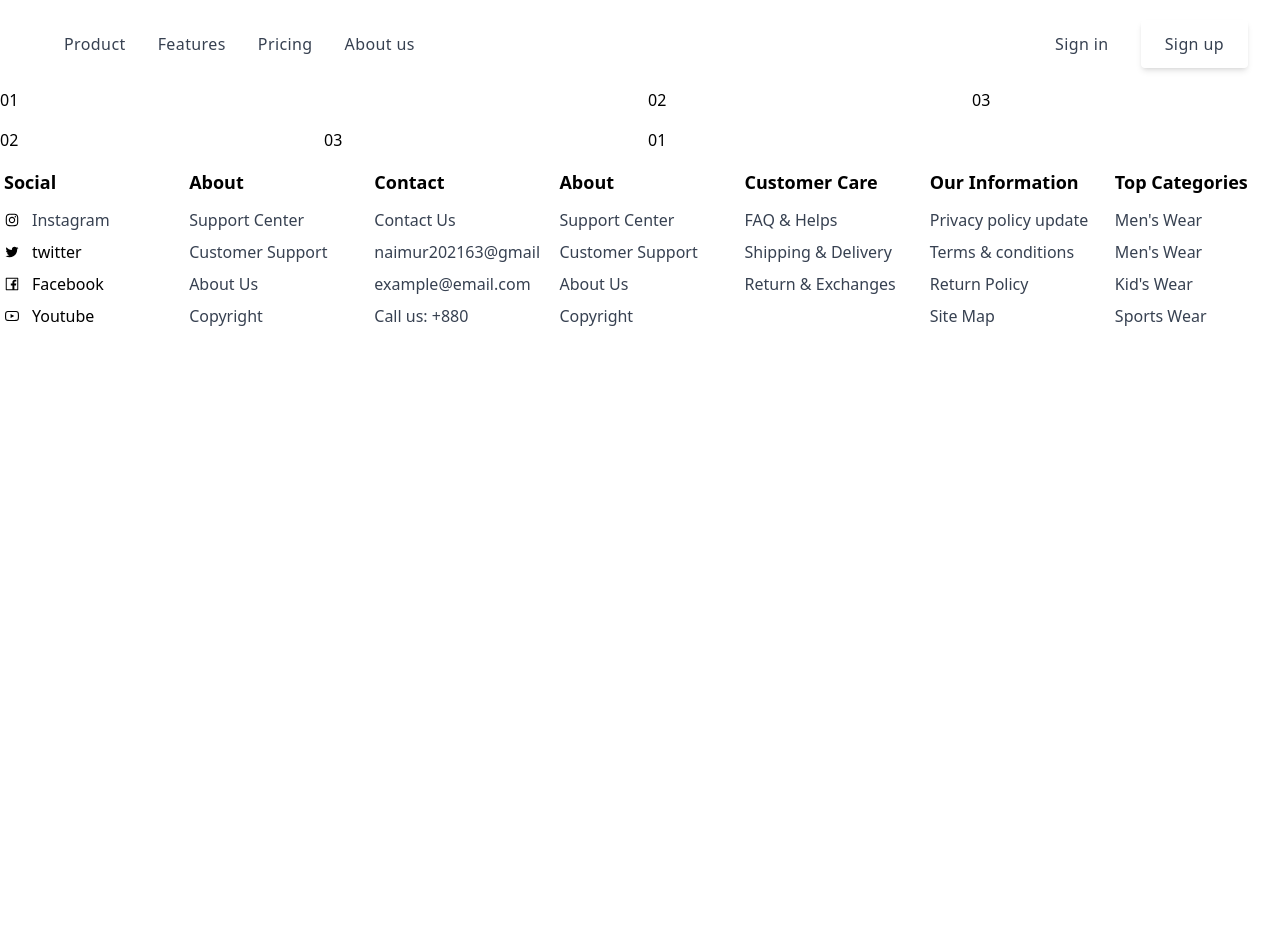
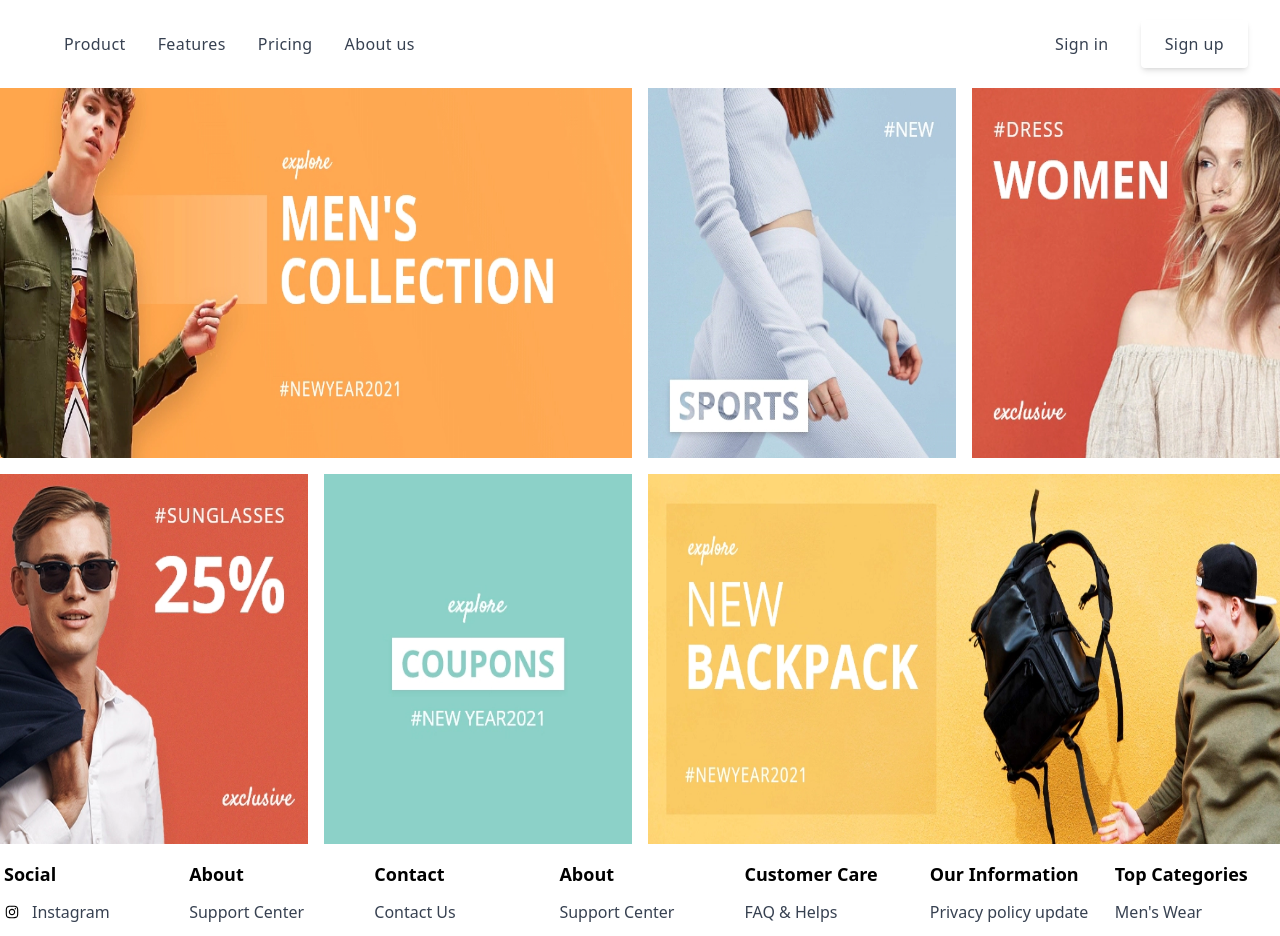
Before and after one commit to naimur202163/nft-site, a React (Create React App) app: page / in a window 1280 px wide. Shown: the top 936 px of the page. Before the commit the page ends 800 px from the top, so only its background shows below. Built offline with nearby package versions, Linux system fonts and the light colour scheme.

Commit message:
grid added

```diff
--- a/src/components/Home/Banner/Banner.js
+++ b/src/components/Home/Banner/Banner.js
@@ -1,16 +1,38 @@
 import React from "react";
-
+import img1 from "../../../images/banner-1.webp";
+import img2 from "../../../images/banner-2.webp";
+import img3 from "../../../images/banner-3.webp";
+import img4 from "../../../images/banner-4.webp";
+import img5 from "../../../images/banner-5.webp";
+import img6 from "../../../images/banner-6.webp";
 export default function Banner() {
   console.log("Naimur Rahman D");
   return (
     <div>
       <div class="grid grid-cols-4 gap-4">
-        <div className="col-span-2">01</div>
-        <div>02</div>
-        <div>03</div>
-        <div>02</div>
-        <div>03</div>
-        <div className="col-span-2">01</div>
+        <div className="col-span-2">
+          {" "}
+          <img className="max-w-full h-[370px]" src={img1} alt="" />
+        </div>
+        <div>
+          {" "}
+          <img className="max-w-full h-[370px]" src={img2} alt="" />
+        </div>
+        <div>
+          {" "}
+          <img className="max-w-full h-[370px]" src={img3} alt="" />
+        </div>
+        <div>
+          {" "}
+          <img className="max-w-full h-[370px]" src={img4} alt="" />
+        </div>
+        <div>
+          {" "}
+          <img className="max-w-full h-[370px]" src={img5} alt="" />
+        </div>
+        <div className="col-span-2">
+          <img className="max-w-full h-[370px]"  src={img6} alt="" />
+        </div>
       </div>
     </div>
   );
```
